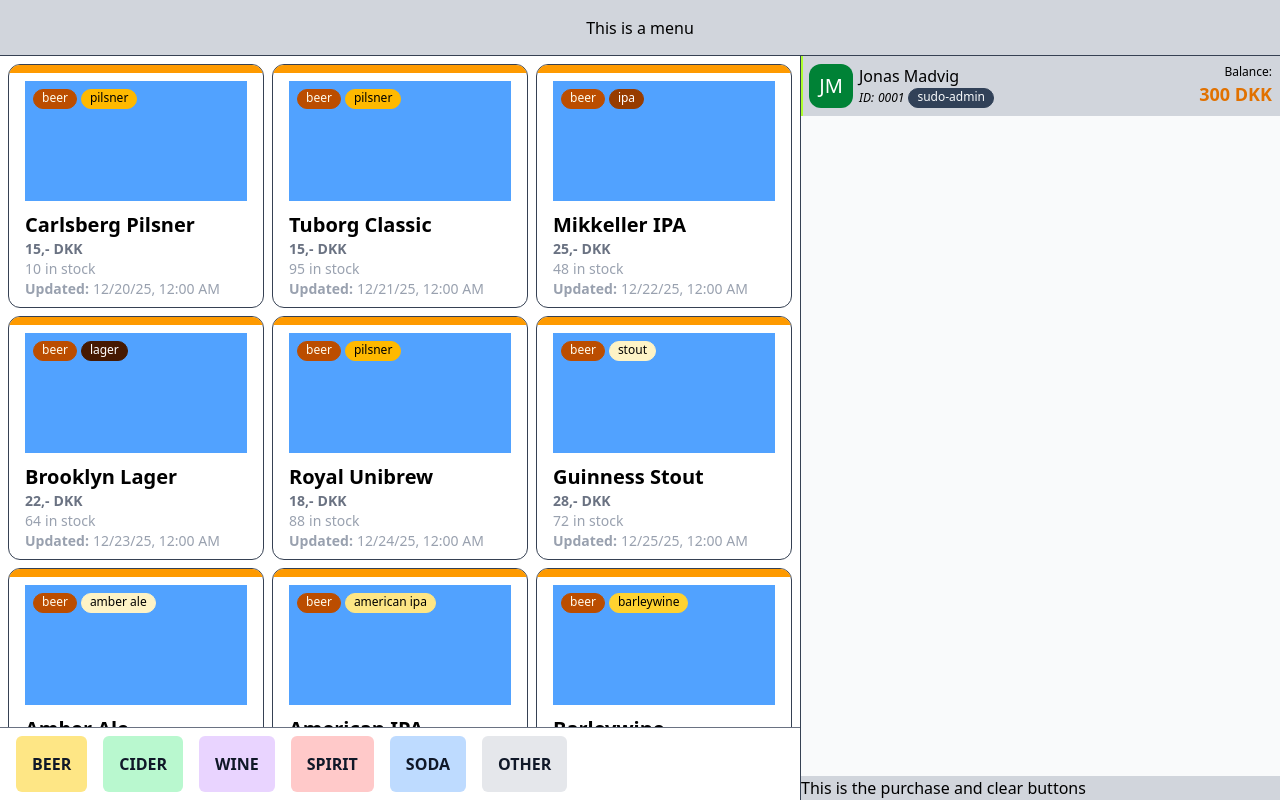
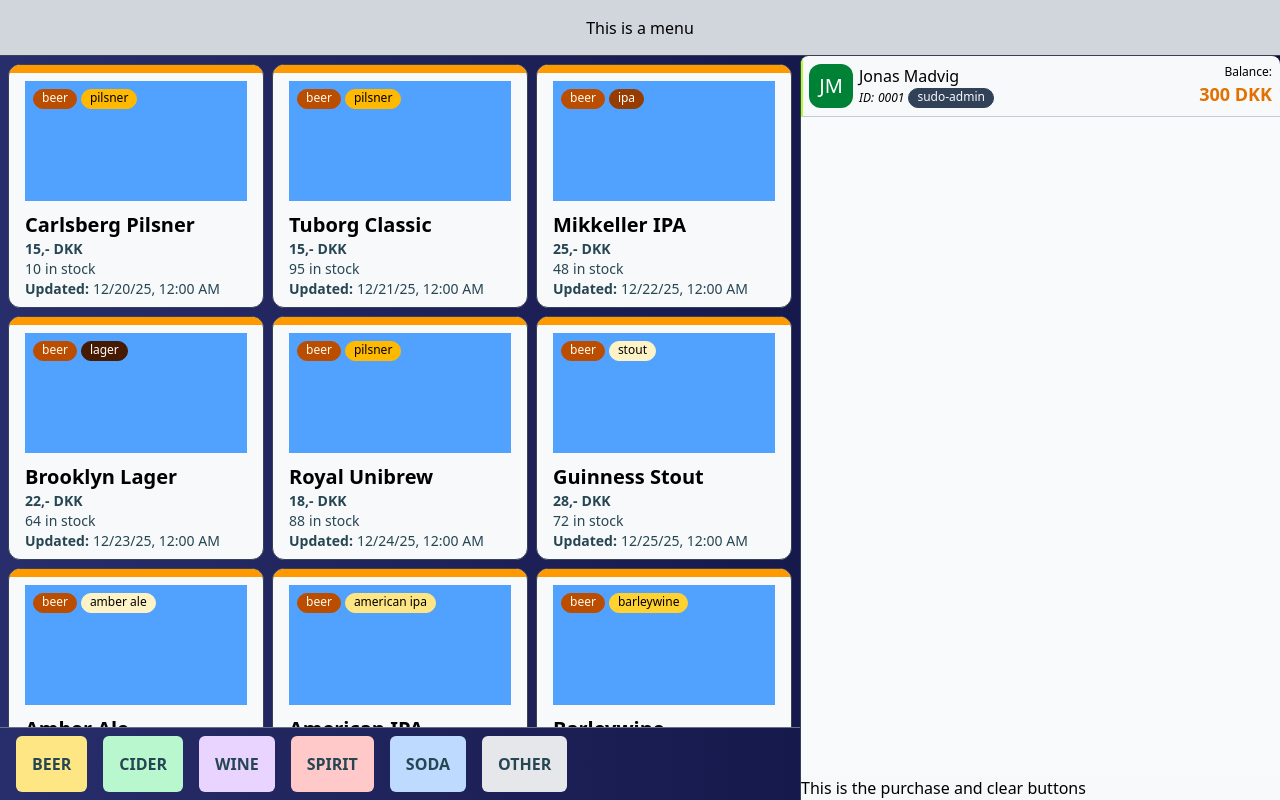
Before and after one commit to JBMadvig/hundebassinet, an Angular app in the folder client/: page /pos in a window 1280 px wide. Built offline with nearby package versions, Linux system fonts and the light colour scheme.

Commit message:
style(styles): Added colors as variants
Need to implement it everywhere but now it's started

```diff
--- a/client/src/app/pages/pos/components/collection/item/item.component.html
+++ b/client/src/app/pages/pos/components/collection/item/item.component.html
@@ -1,5 +1,5 @@
 <button (click)="basketService.addItemToBasket(item())"
-    class="grid w-full cursor-pointer grid-cols-1 grid-rows-[auto_1fr] overflow-y-hidden rounded-xl border border-gray-700"
+    class="bg-prime-white grid w-full cursor-pointer grid-cols-1 grid-rows-[auto_1fr] overflow-y-hidden rounded-xl border border-gray-700 bg-"
   >
     <app-item-type-header [itemTypeId]="item().primaryItemCategory" />
     <div class="grid grid-cols-1 grid-rows-[1fr_auto] gap-1 px-4 py-2">
@@ -18,8 +18,8 @@
       </div>
       <div>
         <h3 class="text-xl font-semibold text-left">{{ item().name }}</h3>
-        <div class="grid grid-flow-row grid-cols-1 text-sm text-gray-400">
-          <p class="flex flex-row gap-x-1 font-semibold text-gray-500">
+        <div class="grid grid-flow-row grid-cols-1 text-sm text-text-blue">
+          <p class="flex flex-row gap-x-1 font-semibold text-text-blue">
             <span>{{ item().averagePrice }},-</span>
             <span>DKK</span>
           </p>
--- a/client/src/app/pages/pos/components/filter-bar/filter-bar-button/filter-bar-button.component.html
+++ b/client/src/app/pages/pos/components/filter-bar/filter-bar-button/filter-bar-button.component.html
@@ -1,5 +1,5 @@
 <button
-  class="rounded-md px-4 py-4 font-semibold text-gray-900 cursor-pointer"
+  class="rounded-md px-4 py-4 font-semibold text-text-blue cursor-pointer"
   [ngClass]="[categoryBackground(),
     currentFilter() === itemCategory() ? 'outline outline-gray-900' : 'outline-0'
   ]"
--- a/client/src/app/pages/pos/components/side-bar/components/sidebar-basket/basket-item/basket-item.component.html
+++ b/client/src/app/pages/pos/components/side-bar/components/sidebar-basket/basket-item/basket-item.component.html
@@ -1,11 +1,11 @@
 <article class="relative grid grid-cols-[1fr_125px] grid-rows-1 items-center gap-2 p-2">
   <div class="grid-rows-auto grid grid-cols-2 gap-1">
     <p class="col-span-2 text-lg font-semibold">{{ item().name }}</p>
-    <p class="col-span-2 text-xs text-gray-500">
+    <p class="col-span-2 text-xs text-text-blue">
       <span class="capitalize">{{ item().primaryItemCategory }}</span> -
       <span class="capitalize">{{ item().secondaryItemCategory }}</span>
     </p>
-    <p class="flex flex-row gap-x-1 text-xs text-gray-500">
+    <p class="flex flex-row gap-x-1 text-xs text-text-blue">
       <span>{{ item().averagePrice }},- DKK</span>
       <span>|</span>
 
--- a/client/src/app/pages/pos/components/side-bar/components/sidebar-user-details/sidebar-user-details.component.html
+++ b/client/src/app/pages/pos/components/side-bar/components/sidebar-user-details/sidebar-user-details.component.html
@@ -1,4 +1,4 @@
-<article class="grid grid-cols-[auto_1fr_auto] grid-rows-1 items-center gap-1.5 px-2 py-2">
+<article class="grid grid-cols-[auto_1fr_auto] grid-rows-1 items-center gap-1.5 px-2 py-2 border-b border-text-blue/25">
   <div class="flex h-11 w-11 items-center justify-center rounded-xl bg-green-700">
     <p class="text-xl text-white">{{ userNameInitalComputedValue() }}</p>
   </div>
--- a/client/src/app/pages/pos/components/side-bar/sidebar.component.html
+++ b/client/src/app/pages/pos/components/side-bar/sidebar.component.html
@@ -1,5 +1,5 @@
 <section
-  class="grid h-full w-[480px] grid-cols-1 grid-rows-[auto_1fr_auto] overflow-hidden border-l border-gray-700 bg-gray-300"
+  class="grid h-full w-[480px] grid-cols-1 grid-rows-[auto_1fr_auto] overflow-hidden border-l border-gray-700 bg-prime-white rounded-tr-lg rounded-tl-lg"
 >
 <div class="custom-css-content-line-left">
     <app-sidebar-user-details />
--- a/client/src/app/pages/pos/pos.component.css
+++ b/client/src/app/pages/pos/pos.component.css
@@ -0,0 +1,4 @@
+.background {
+    background: #282e6b;
+    background: linear-gradient(90deg, rgba(40, 46, 107, 1) 0%, rgba(11, 12, 56, 1) 100%);
+}
--- a/client/src/app/pages/pos/pos.component.html
+++ b/client/src/app/pages/pos/pos.component.html
@@ -1,4 +1,4 @@
-<div class="grid h-screen grid-rows-[auto_1fr]">
+<div class="grid h-screen grid-rows-[auto_1fr] background">
   <header>
     <app-top-menu />
   </header>
--- a/client/src/app/shared/components/badge/badge.component.ts
+++ b/client/src/app/shared/components/badge/badge.component.ts
@@ -36,7 +36,7 @@
             case 'info':
                 return 'bg-blue-100 text-blue-800 border-blue-200';
             case 'neutral':
-                return 'bg-gray-100 text-gray-800 border-gray-200';
+                return 'bg-gray-100 text-text-blue border-gray-200';
         }
 
     });
--- a/client/src/app/shared/components/counter/counter.component.html
+++ b/client/src/app/shared/components/counter/counter.component.html
@@ -12,7 +12,7 @@
       <path d="M3 11h18v2H3z"></path>
     </svg>
   </button>
-  <span class="text-md flex w-full items-center justify-center bg-gray-300 px-4 font-semibold text-gray-950">
+  <span class="text-md flex w-full items-center justify-center bg-gray-300 px-4 font-semibold text-text-blue">
     {{ currentCount() }}
   </span>
   <button
--- a/client/src/styles.css
+++ b/client/src/styles.css
@@ -8,6 +8,17 @@
 
   --color-primary: #f18f01;
   --color-warning: #fb2c36;
+  --color-text-blue: #264653ff; /* charcoal-blue */
+  --color-prime-white: #f8f9faff; /* bright-snow */
+
+  --color-prime-green: #2a9d8fff; /* verdigris*/
+  --color-prime-green2: #90be6dff; /* willow-green*/
+  --color-prime-yellow: #e9c46aff; /* tuscan-sun */
+  --color-dark-orange: #f3722cff; /* atomic-tangerine */
+  --color-prime-orange: #f4a261ff; /* sandy-brown*/
+  --color-prime-red: #f94144ff; /* strawberry-red */
+
+
 }
 
 /*
```
